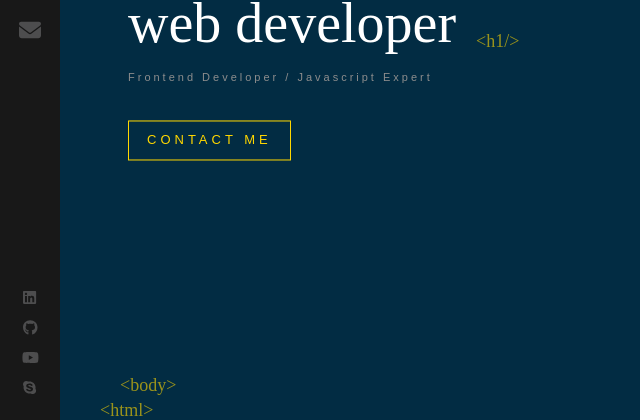
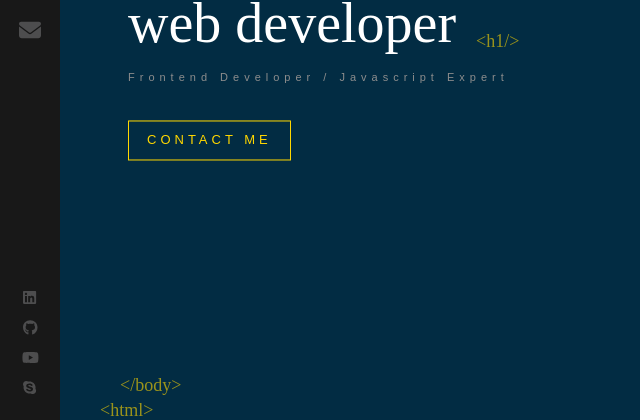
Before and after one commit to TylerWaugh01/React-Portfolio, a React (Create React App) app: page / in a window 1280 px wide. Shown: the part 377-797 px from the top of the page, without its empty margins (0-640 px from the left). Built offline with nearby package versions, Linux system fonts and the light colour scheme.

Commit message:
Animated Letters

```diff
--- a/src/components/Home/index.js
+++ b/src/components/Home/index.js
@@ -7,12 +7,13 @@ const Home = () => {
     return (
         <div className='container home-page'>
             <div className='text-zone'>
-                <h1>Hi, <br /> I'm
+               <h1> Hi, <br /> I'm
                 <img src={LogoTitle} alt='developer' />
                 lobodan
                 <br />
                 web developer
                 </h1>
+
                 <h2>Frontend Developer / Javascript Expert</h2>
                 <Link to='/contact' className='flat-button'>CONTACT ME</Link>
             </div>
--- a/src/components/Home/index.scss
+++ b/src/components/Home/index.scss
@@ -16,7 +16,7 @@
       font-family: 'Coolvetica';
       font-weight: 400;
 
-      &:before {
+      &::before {
         content: '<h1>';
         font-family: 'La Belle Aurore', cursive;
         color: #ffd700;
@@ -27,7 +27,7 @@
         opacity: 0.6;
       }
 
-      &:after {
+      &::after {
         content: '<h1/>';
         font-family: 'La Belle Aurore', cursive;
         color: #ffd700;
@@ -55,7 +55,7 @@
       font-weight: 400;
       font-size: 11px;
       font-family: sans-serif;
-      letter-spacing: 3px;
+      letter-spacing: 5px;
       animation: fadeIn 1s 1.8s backwards;
     }
 
@@ -70,7 +70,7 @@
       border: 1px solid #ffd700;
       margin-top: 25px;
       float: left;
-      animation: fadeInAnimation 1s 1.8s backwards;
+      animation: fadeIn 1s 1.8s backwards;
       white-space: nowrap;
 
       &:hover {
--- a/src/components/Layout/index.js
+++ b/src/components/Layout/index.js
@@ -11,7 +11,7 @@ const Layout = () => {
 
             <Outlet />
         <span className='tags bottom-tags'>
-        &lt;body&gt;
+        &lt;/body&gt;
         <br />
 
         <span className='bottom-tag-html'>&lt;html&gt;</span>
```
Also changed, not shown: src/components/AnimatedLetters/index.js (added, +15 -0 lines), src/components/AnimatedLetters/index.scss (added).
